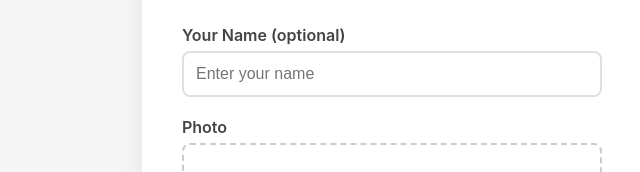
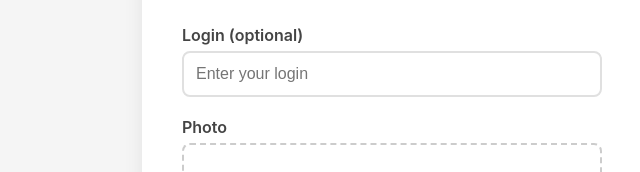
Before and after one commit to ostockwe/pdx5-photo-wall, a website: page public/index.html in a window 1280 px wide. Shown: the part 198-370 px from the top of the page, 248-888 px from the left. Drawn offline with Linux system fonts and the light colour scheme.

Commit message:
Change name field label to Login

```diff
--- a/public/index.html
+++ b/public/index.html
@@ -18,8 +18,8 @@
 
       <form id="uploadForm">
         <div class="form-group">
-          <label for="nameInput">Your Name (optional)</label>
-          <input type="text" id="nameInput" placeholder="Enter your name">
+          <label for="nameInput">Login (optional)</label>
+          <input type="text" id="nameInput" placeholder="Enter your login">
         </div>
 
         <div class="form-group">
```
